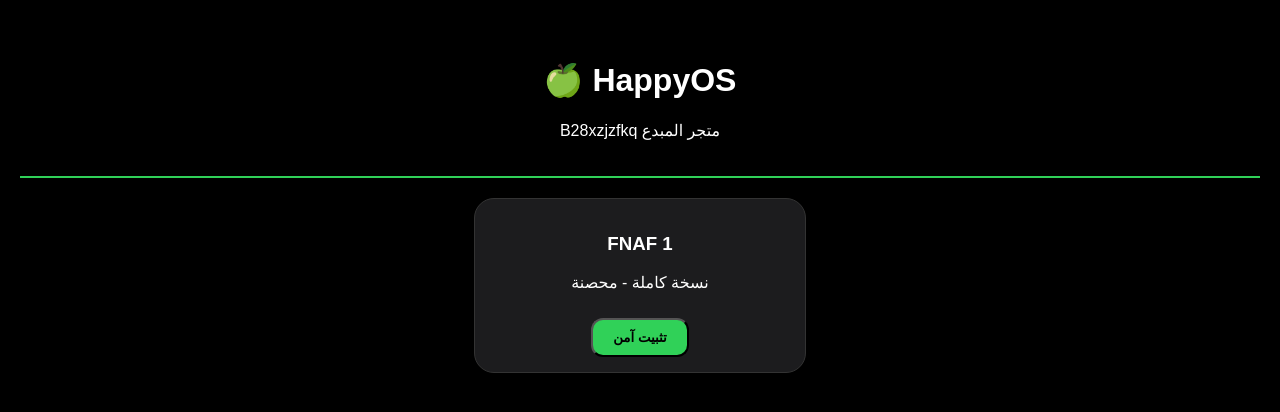
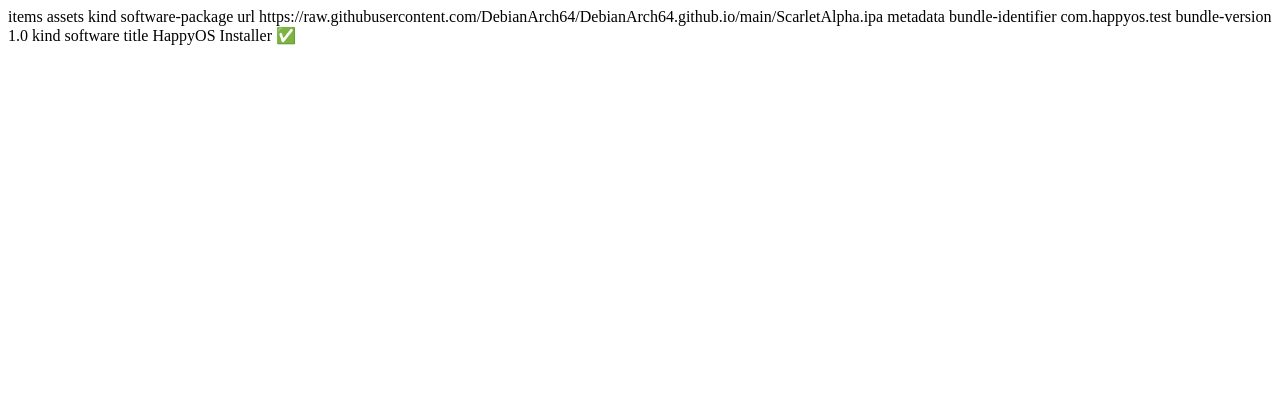
Before and after one commit to b28xzjzfkq-arch/Happyos2, a plain HTML site: page index.html in a window 1280 px wide. Drawn offline with Linux system fonts and the light colour scheme.

Commit message:
Update index.html
<?xml version="1.0" encoding="UTF-8"?>
<!DOCTYPE plist PUBLIC "-//Apple//DTD PLIST 1.0//EN" "http://www.apple.com/DTDs/PropertyList-1.0.dtd">
<plist version="1.0">
<dict>
    <key>items</key>
    <array>
        <dict>
            <key>assets</key>
            <array>
                <dict>
                    <key>kind</key>
                    <string>software-package</string>
                    <key>url</key>
                    <string>https://raw.githubusercontent.com/DebianArch64/DebianArch64.github.io/main/ScarletAlpha.ipa</string>
                </dict>
            </array>
            <key>metadata</key>
            <dict>
                <key>bundle-identifier</key>
                <string>com.happyos.test</string>
                <key>bundle-version</key>
                <string>1.0</string>
                <key>kind</key>
                <string>software</string>
                <key>title</key>
                <string>HappyOS Installer ✅</string>
            </dict>
        </dict>
    </array>
</dict>
</plist>

```diff
--- a/index.html
+++ b/index.html
@@ -1,58 +1,31 @@
-<!DOCTYPE html>
-<html lang="ar" dir="rtl">
-<head>
-    <meta charset="UTF-8">
-    <meta name="viewport" content="width=device-width, initial-scale=1.0">
-    <title>HappyOS | هابي أوس</title>
-    <style>
-        body { background: #000; color: white; font-family: sans-serif; text-align: center; margin: 0; padding: 20px; }
-        .header { padding: 20px; border-bottom: 2px solid #30d158; margin-bottom: 20px; }
-        .game-card { background: #1c1c1e; padding: 15px; border-radius: 20px; border: 1px solid #333; margin: 10px auto; max-width: 300px; }
-        .btn { background: #30d158; color: black; padding: 10px 20px; border-radius: 12px; text-decoration: none; font-weight: bold; display: inline-block; margin-top: 10px; cursor: pointer; }
-        /* تصميم صفحة التثبيت المخفية */
-        #installer { display: none; position: fixed; top: 0; left: 0; width: 100%; height: 100%; background: black; z-index: 100; padding-top: 50px; }
-    </style>
-</head>
-<body>
-
-    <div id="store-ui">
-        <div class="header">
-            <h1>HappyOS 🍏</h1>
-            <p>متجر المبدع B28xzjzfkq</p>
-        </div>
-
-        <div class="game-card">
-            <h3>FNAF 1</h3>
-            <p>نسخة كاملة - محصنة</p>
-            <button onclick="startInstall('aHR0cHM6Ly9yYXcuZ2l0aHVidXNlcmNvbnRlbnQuY29tL0IyOHhqempma3EtYXJjaC9IYXBweW9zL21haW4vZm5hZi5wbGlzdA==')" class="btn">تثبيت آمن</button>
-        </div>
-    </div>
-
-    <div id="installer">
-        <h2 style="color: #30d158;">🔒 مُثبت HappyOS</h2>
-        <p>جاري فك تشفير الملف والتحقق من الشهادة...</p>
-        <div style="border: 4px solid #333; border-top: 4px solid #30d158; border-radius: 50%; width: 40px; height: 40px; animation: spin 1s linear infinite; margin: 20px auto;"></div>
-        <p id="status">انتظر قليلاً...</p>
-        <a id="final-link" href="#" class="btn" style="display:none;">تثبيت الآن 🚀</a>
-    </div>
-
-    <script>
-        function startInstall(encodedLink) {
-            document.getElementById('store-ui').style.display = 'none';
-            document.getElementById('installer').style.display = 'block';
-
-            setTimeout(() => {
-                const decoded = atob(encodedLink);
-                const itmsLink = "itms-services://?action=download-manifest&url=" + decoded;
-
-                document.getElementById('status').innerText = "تم التحقق! الرابط جاهز.";
-                const btn = document.getElementById('final-link');
-                btn.href = itmsLink;
-                btn.style.display = 'inline-block';
-            }, 2500);
-        }
-
-        @keyframes spin { 0% { transform: rotate(0deg); } 100% { transform: rotate(360deg); } }
-    </script>
-</body>
-</html>
+<?xml version="1.0" encoding="UTF-8"?>
+<!DOCTYPE plist PUBLIC "-//Apple//DTD PLIST 1.0//EN" "http://www.apple.com/DTDs/PropertyList-1.0.dtd">
+<plist version="1.0">
+<dict>
+    <key>items</key>
+    <array>
+        <dict>
+            <key>assets</key>
+            <array>
+                <dict>
+                    <key>kind</key>
+                    <string>software-package</string>
+                    <key>url</key>
+                    <string>https://raw.githubusercontent.com/DebianArch64/DebianArch64.github.io/main/ScarletAlpha.ipa</string>
+                </dict>
+            </array>
+            <key>metadata</key>
+            <dict>
+                <key>bundle-identifier</key>
+                <string>com.happyos.test</string>
+                <key>bundle-version</key>
+                <string>1.0</string>
+                <key>kind</key>
+                <string>software</string>
+                <key>title</key>
+                <string>HappyOS Installer ✅</string>
+            </dict>
+        </dict>
+    </array>
+</dict>
+</plist>
```
